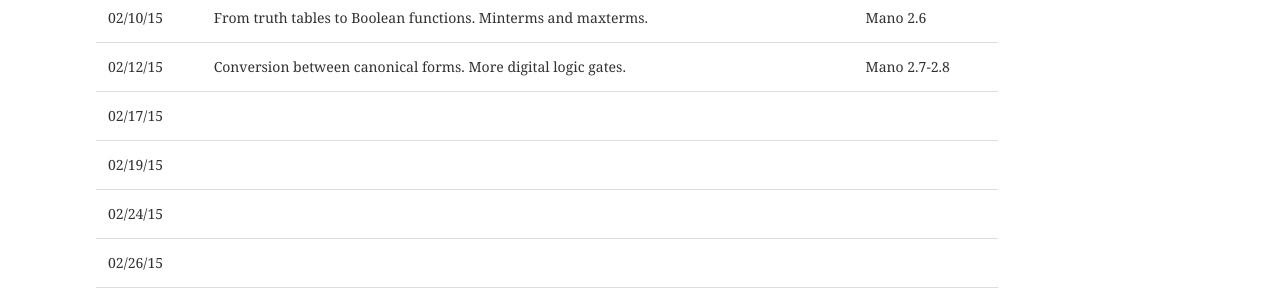
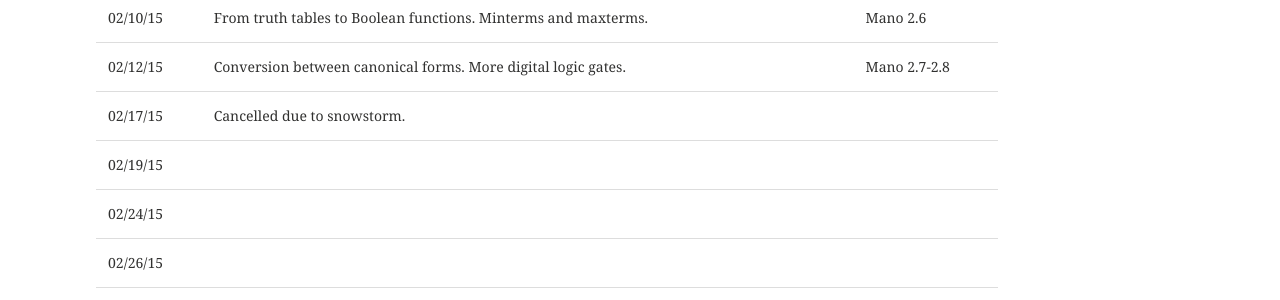
Before and after one commit to enee244/enee244.github.io, a Jekyll site: the page built from lectures/index.md, in a window 1280 px wide and 1382 px high. Shown: the part 782-1082 px from the top of the window. Built offline with Jekyll 4.4.1, drawn with Linux system fonts in a browser that asks for light colours.

Commit message:
Update index.md

```diff
--- a/lectures/index.md
+++ b/lectures/index.md
@@ -16,7 +16,7 @@ Date | Lecture | Readings
 02/05/15 | Simplification of Boolean expressions. Boolean functions and circuits. | Mano 2.5
 02/10/15 | From truth tables to Boolean functions. Minterms and maxterms. | Mano 2.6
 02/12/15 | Conversion between canonical forms. More digital logic gates.| Mano 2.7-2.8
-02/17/15 ||
+02/17/15 | Cancelled due to snowstorm.|
 02/19/15 ||
 02/24/15 ||
 02/26/15 ||
```
